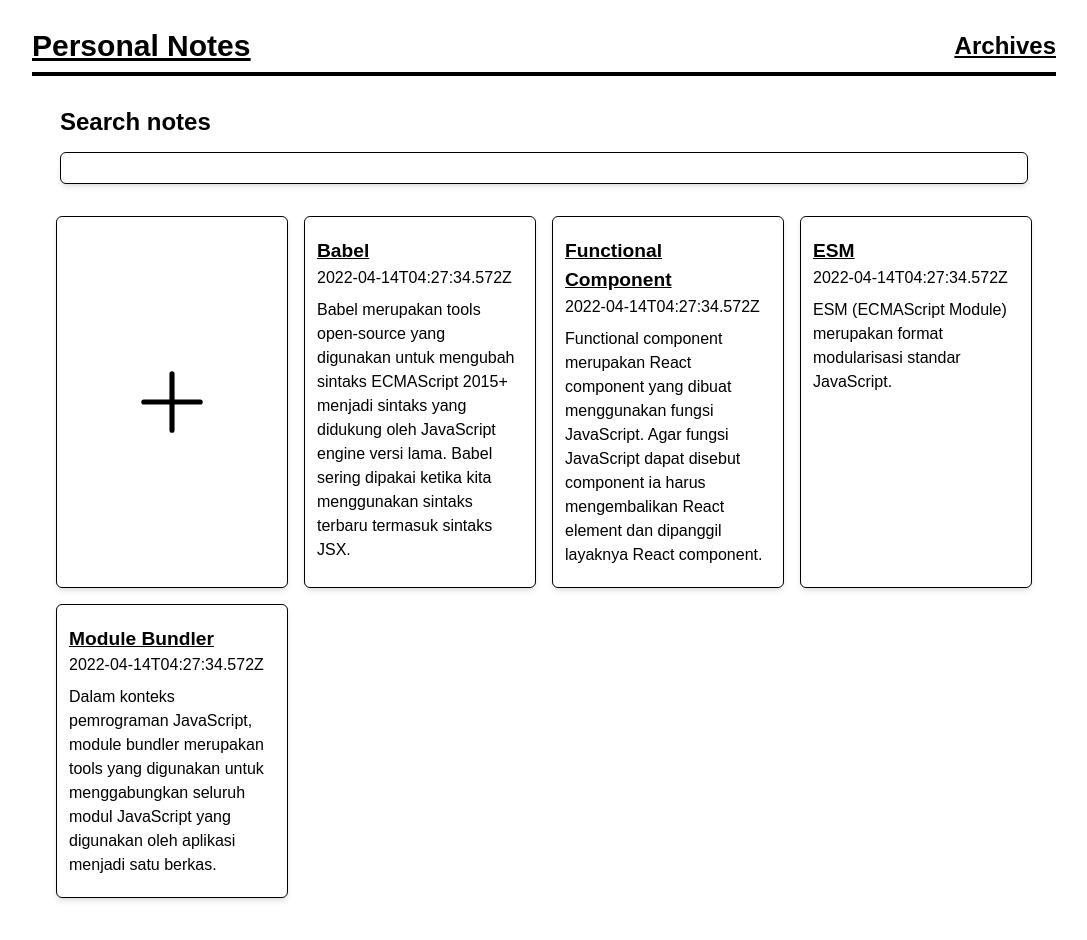
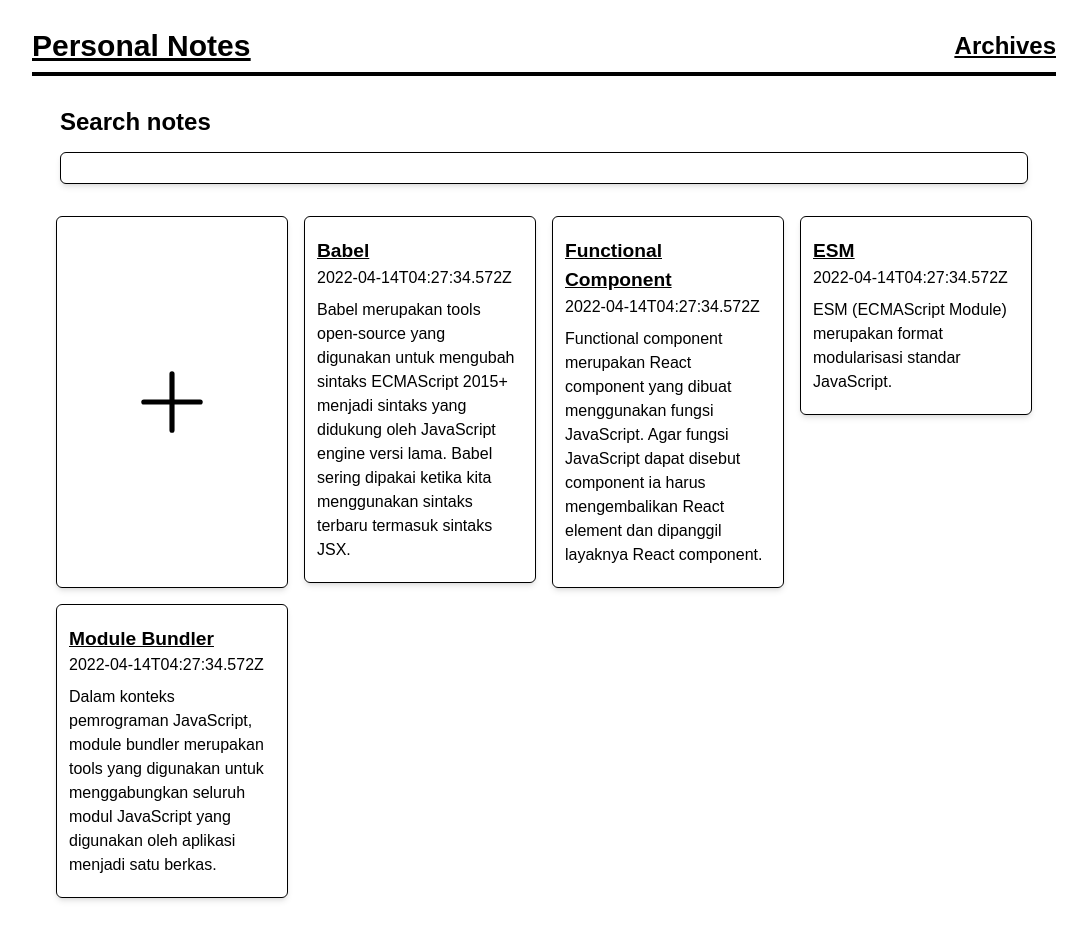
Before and after one commit to ikhsanmuhamad22/personal-notes, a React (Vite) app: page / in a window 1280 px wide. Shown: the whole page, without its empty margins (96-1183 px from the left). Built offline with nearby package versions, Linux system fonts and the light colour scheme.

Commit message:
feat: router path parameter for note

```diff
--- a/src/components/App.jsx
+++ b/src/components/App.jsx
@@ -2,6 +2,7 @@ import { Route, Routes } from 'react-router-dom';
 import Header from './header';
 import HomePage from '../pages/HomePage';
 import ArchivePage from '../pages/ArchivePage';
+import DetailNote from '../pages/DetailNotes';
 
 const App = () => {
   return (
@@ -13,6 +14,7 @@ const App = () => {
         <Routes>
           <Route path="/" element={<HomePage />} />
           <Route path="/archives" element={<ArchivePage />} />
+          <Route path="/note/:id" element={<DetailNote />} />
         </Routes>
       </main>
     </div>
--- a/src/components/card/Card.jsx
+++ b/src/components/card/Card.jsx
@@ -25,6 +25,7 @@ const Card = ({ notes, archive, search }) => {
         notes.map((note) => (
           <CardItem
             key={note.id}
+            id={note.id}
             title={note.title}
             date={note.createdAt}
             body={note.body}
--- a/src/components/card/CardItem.jsx
+++ b/src/components/card/CardItem.jsx
@@ -1,16 +1,20 @@
 import PropTypes from 'prop-types';
+import { Link } from 'react-router-dom';
 
-const CardItem = ({ title, date, body }) => {
+const CardItem = ({ id, title, date, body }) => {
   return (
-    <article className="border border-black p-3 rounded-md shadow-md hover:scale-105 transition-all cursor-pointer">
-      <h2 className="font-bold underline pt-2">{title}</h2>
-      <p className="">{date}</p>
-      <p className="py-2">{body}</p>
-    </article>
+    <Link to={`/note/${id}`}>
+      <article className="border border-black p-3 rounded-md shadow-md hover:scale-105 transition-all cursor-pointer">
+        <h2 className="font-bold underline pt-2">{title}</h2>
+        <p className="">{date}</p>
+        <p className="py-2">{body}</p>
+      </article>
+    </Link>
   );
 };
 
 CardItem.propTypes = {
+  id: PropTypes.string.isRequired,
   title: PropTypes.string.isRequired,
   date: PropTypes.string.isRequired,
   body: PropTypes.string.isRequired,
--- /dev/null
+++ b/src/pages/DetailNotes.jsx
@@ -0,0 +1,17 @@
+import { useParams } from 'react-router-dom';
+import { getNote } from '../utils/data';
+
+const DetailNote = () => {
+  const { id } = useParams();
+  const note = getNote(id);
+
+  return (
+    <section>
+      <h1>{note.title}</h1>
+      <p>{note.createdAt}</p>
+      <p>{note.body}</p>
+    </section>
+  );
+};
+
+export default DetailNote;
```
